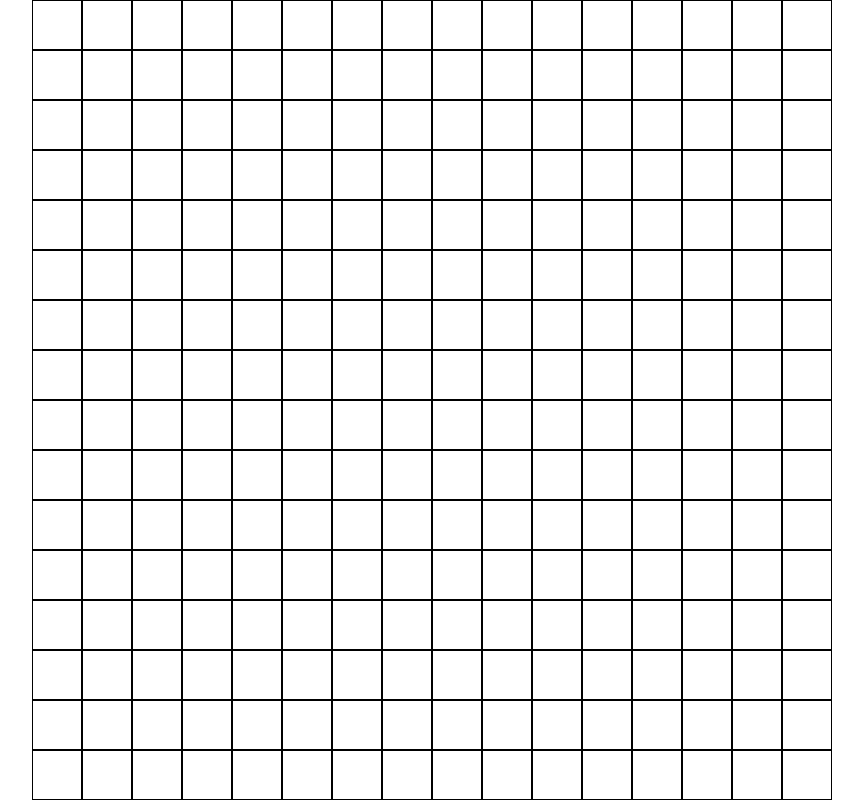
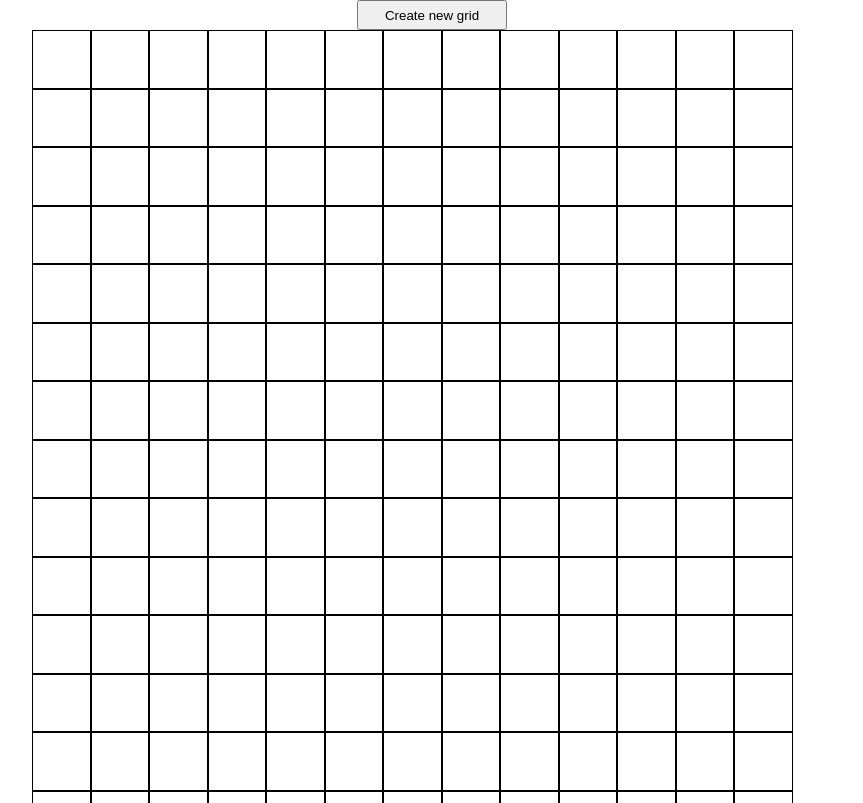
Before and after one commit to iceice54/odin-etch-a-sketch, a plain HTML site: page index.html in a window 1280 px wide. Shown: the top 803 px of the page, without its empty margins (208-1071 px from the left). Drawn offline with Linux system fonts and the light colour scheme.

Commit message:
Add button to change size of grid and new function createGrid

```diff
--- a/index.html
+++ b/index.html
@@ -7,6 +7,7 @@
     </head>
 
     <body>
+        <button id="newGridButton">Create new grid</button>
         <div id="gridContainer"></div>
         <script src="scripts.js"></script>
     </body>
--- a/scripts.js
+++ b/scripts.js
@@ -1,18 +1,42 @@
+//calculated using height of viewport - height of button
+const HEIGHT_OF_GRID = "936px";
 const gridContainer = document.querySelector("#gridContainer");
 
-for (let i = 0; i < (16 * 16); i++) {
+function createGrid (numOfSquaresPerSide) {
+    for (let i = 0; i < (numOfSquaresPerSide * numOfSquaresPerSide); i++) {
         const div = document.createElement("div");
-    div.classList.toggle("grid");
+        div.classList.toggle("square");
+
+        // calculate height of square = height of grid/squares per side
+        div.style.height = (Number(HEIGHT_OF_GRID.replace("px", ""))/numOfSquaresPerSide) + "px";
+        // for square height = width
+        div.style.width = div.style.height;
 
         div.addEventListener("mouseover", () => {
             div.classList.toggle("hovered");
-        console.log("hovered")
         })
 
         div.addEventListener("mouseout", () => {
             div.classList.toggle("hovered");
-        console.log("unhovered")
         })
 
         gridContainer.appendChild(div);
     }
+}
+
+const newGridButton = document.querySelector("#newGridButton");
+
+newGridButton.addEventListener("click", () => {
+    console.log("click")
+    let numOfSquaresPerSide = prompt("How many number of squares per side from 1-100 would you like in the new grid?");
+    //deal with invalid inputs
+    if (numOfSquaresPerSide == null | numOfSquaresPerSide < 1 | numOfSquaresPerSide > 100) {
+        alert("Please enter a value between 1 and 100.")
+    } else {
+        //replaceChildren removes all children from the gridContainer, clearing all previous divs
+        gridContainer.replaceChildren();
+        createGrid(numOfSquaresPerSide);
+    }
+})
+
+createGrid(16);
--- a/styles.css
+++ b/styles.css
@@ -4,6 +4,14 @@ body {
     width: 100vh;
     /* moves container to centre of screen */
     margin: auto;
+    display: flex;
+    flex-direction: column;
+    align-items: center;
+}
+
+button {
+    height: 30px;
+    width: 150px;
 }
 
 #gridContainer {
@@ -11,11 +19,7 @@ body {
     flex-wrap: wrap;
 }
 
-.grid {
-    /* 100vh/8grids = 6.25vh/grid */
-    height: 6.25vh;
-    /* height = width for square */
-    width: 6.25vh;
+.square {
     border: 1px solid black ;
     /* include border in size calculation for box */
     box-sizing: border-box;
```
Lines whose indentation alone changed are shown as unchanged.
